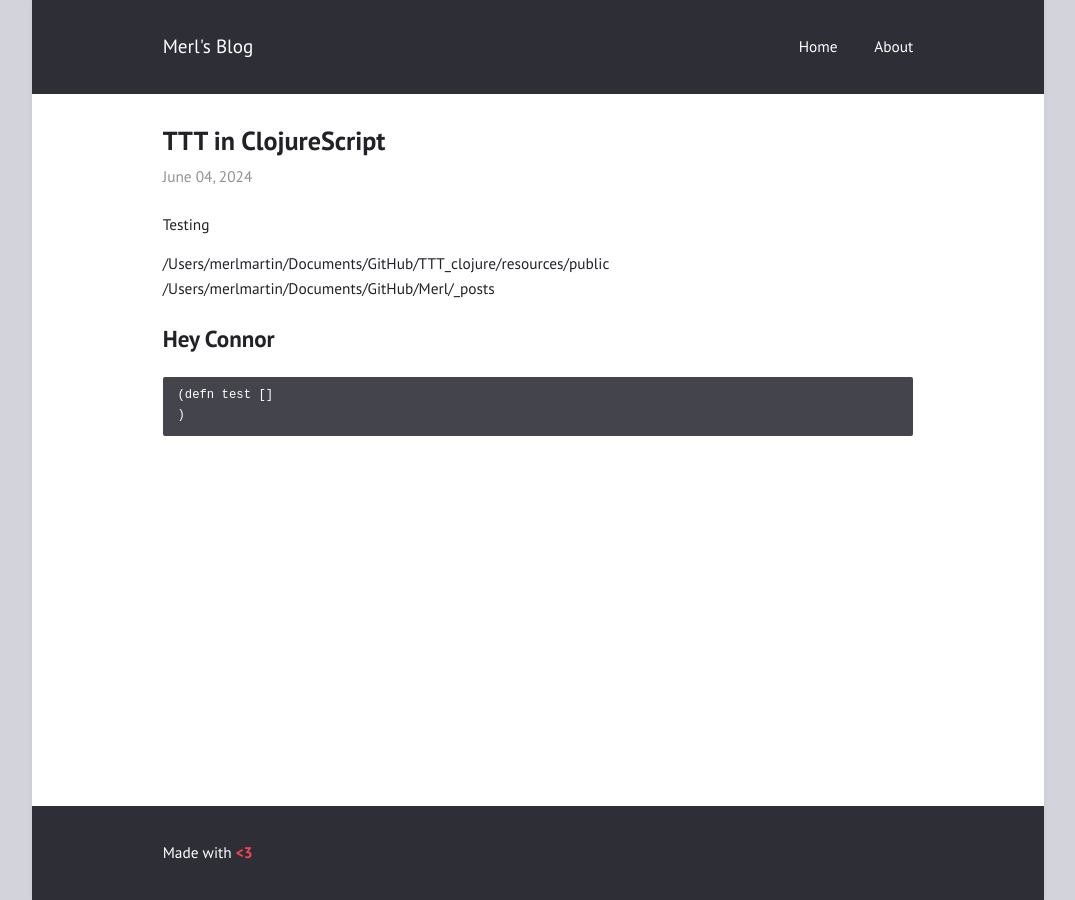
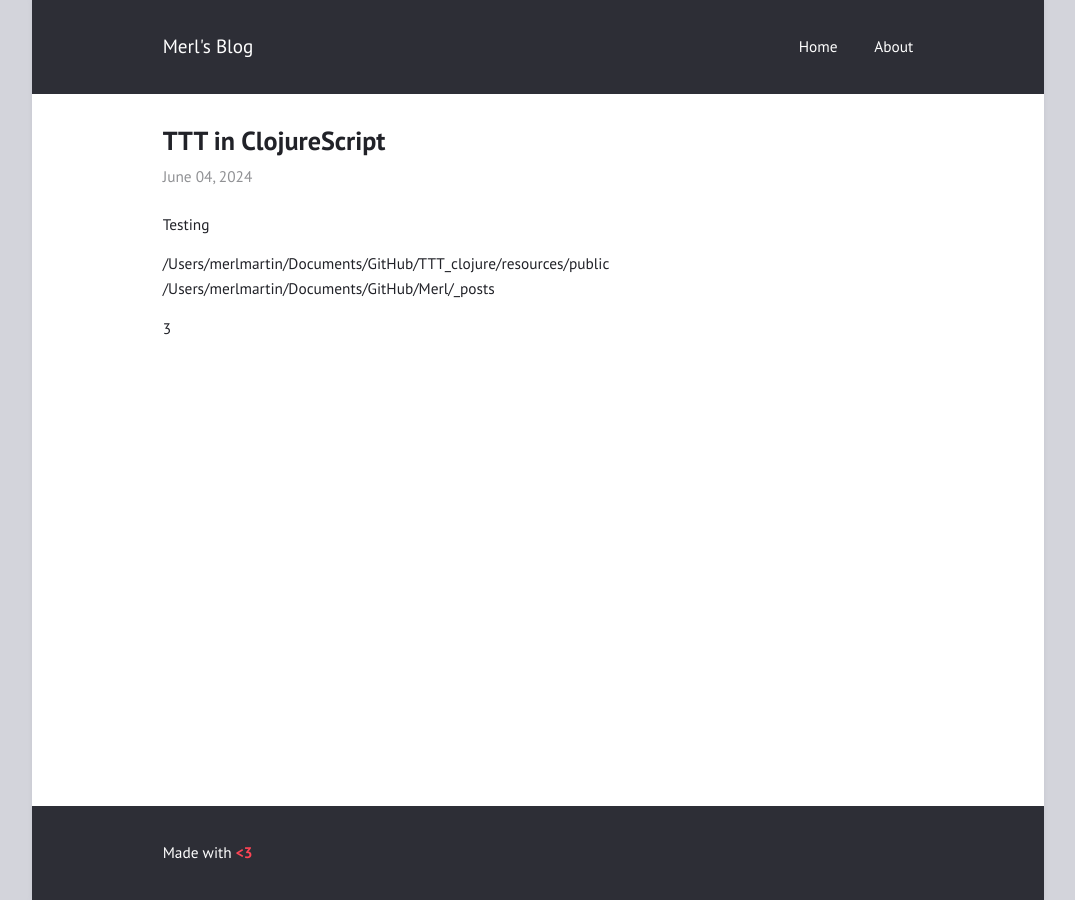
Before and after one commit to Merlness/merlness.github.io, a Jekyll site: the page built from _posts/2024-06-04-TTT_using_Clojurescript.md, in a window 1280 px wide. Shown: the whole page, without its empty margins (102-1177 px from the left). Built offline with Jekyll 4.4.1, drawn with Linux system fonts in a browser that asks for light colours.

Commit message:
testing 3

```diff
--- a/_posts/2024-06-04-TTT_using_Clojurescript.md
+++ b/_posts/2024-06-04-TTT_using_Clojurescript.md
@@ -9,20 +9,17 @@ Testing
 /Users/merlmartin/Documents/GitHub/TTT_clojure/resources/public
 /Users/merlmartin/Documents/GitHub/Merl/_posts
 
-# Hey Connor
-
-    (defn test []
-    )
 
 
+3
 
-
+<body>
 <script src="/assets/ttt_source/cljs/goog/base.js" type="text/javascript"></script>
 <link rel="stylesheet" href="/assets/ttt_source/styles.css">
 <script src="/assets/ttt_source/cljs/ttt_merlness_dev.js" type="text/javascript"></script>
 
 <script type="text/javascript">goog.require("ttt_clojure.core")</script>
-<body>
+
 <div id="ttt_merlness_dev"></div>
 
 <script> ttt_clojure.core.main()</script>
```
